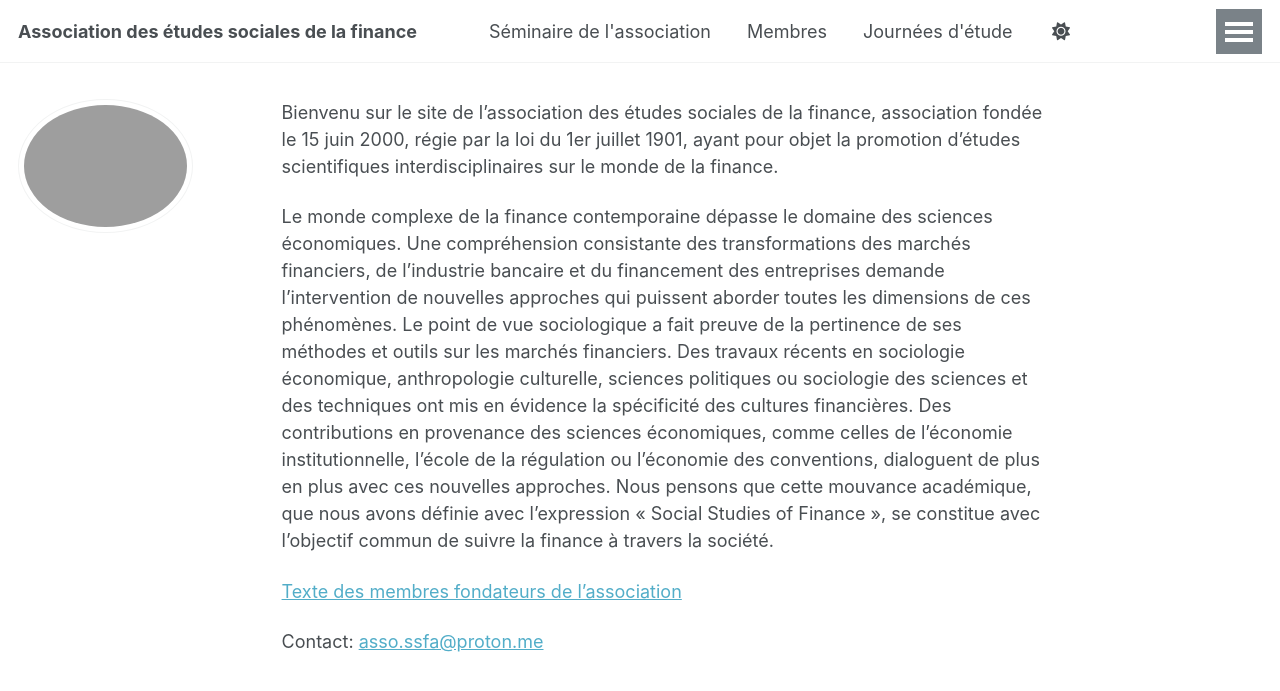
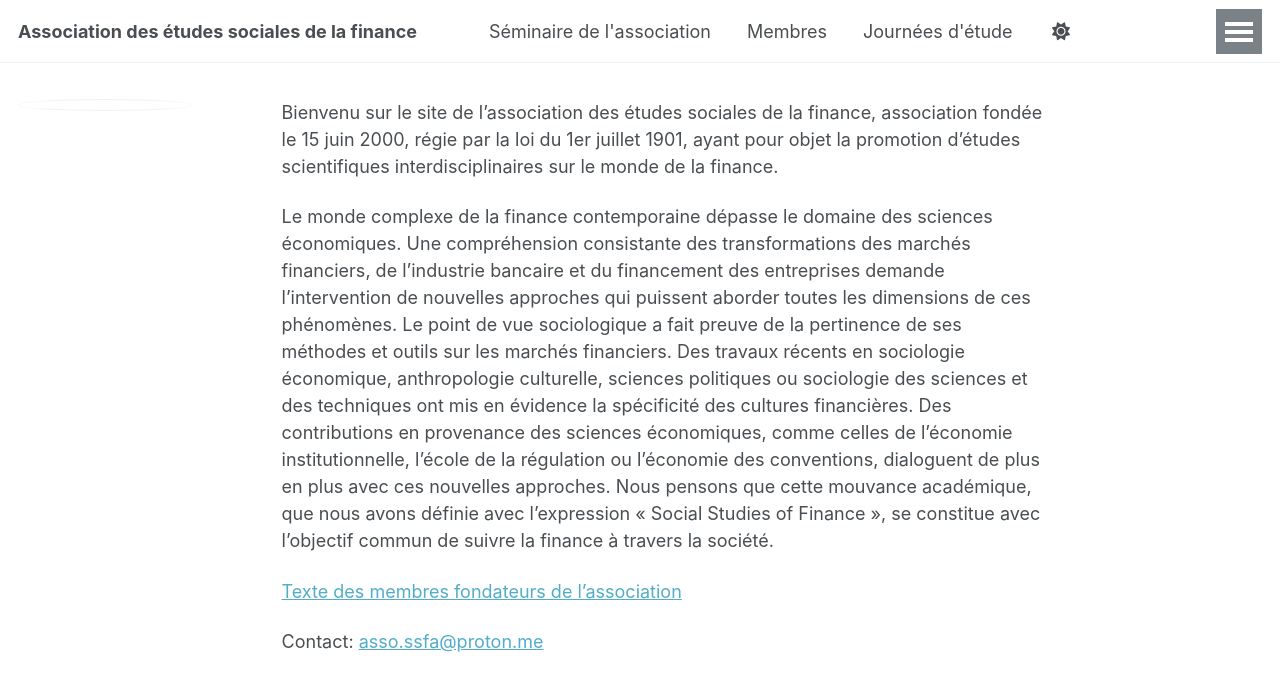
Before and after one commit to ssfa-aesf/ssfa-aesf.github.io, a Jekyll site: the page built from _pages/about.md, in a window 1280 px wide. Shown: the top 691 px of the page. Built offline with Jekyll 4.4.1, drawn with Linux system fonts in a browser that asks for light colours.

Commit message:
Update _config.yml

```diff
--- a/_config.yml
+++ b/_config.yml
@@ -22,7 +22,7 @@ repository               : "ssfa-aesf/ssfa-aesf.github.io"
 #               Additional customization can be done by editing /_includes/author-profile.html
 author:
   # Biographic information
-  avatar           : #"profile.png"
+  avatar           : "/images/ssfa.png"
 
   # Academic websites
   academia         : # URL
```
